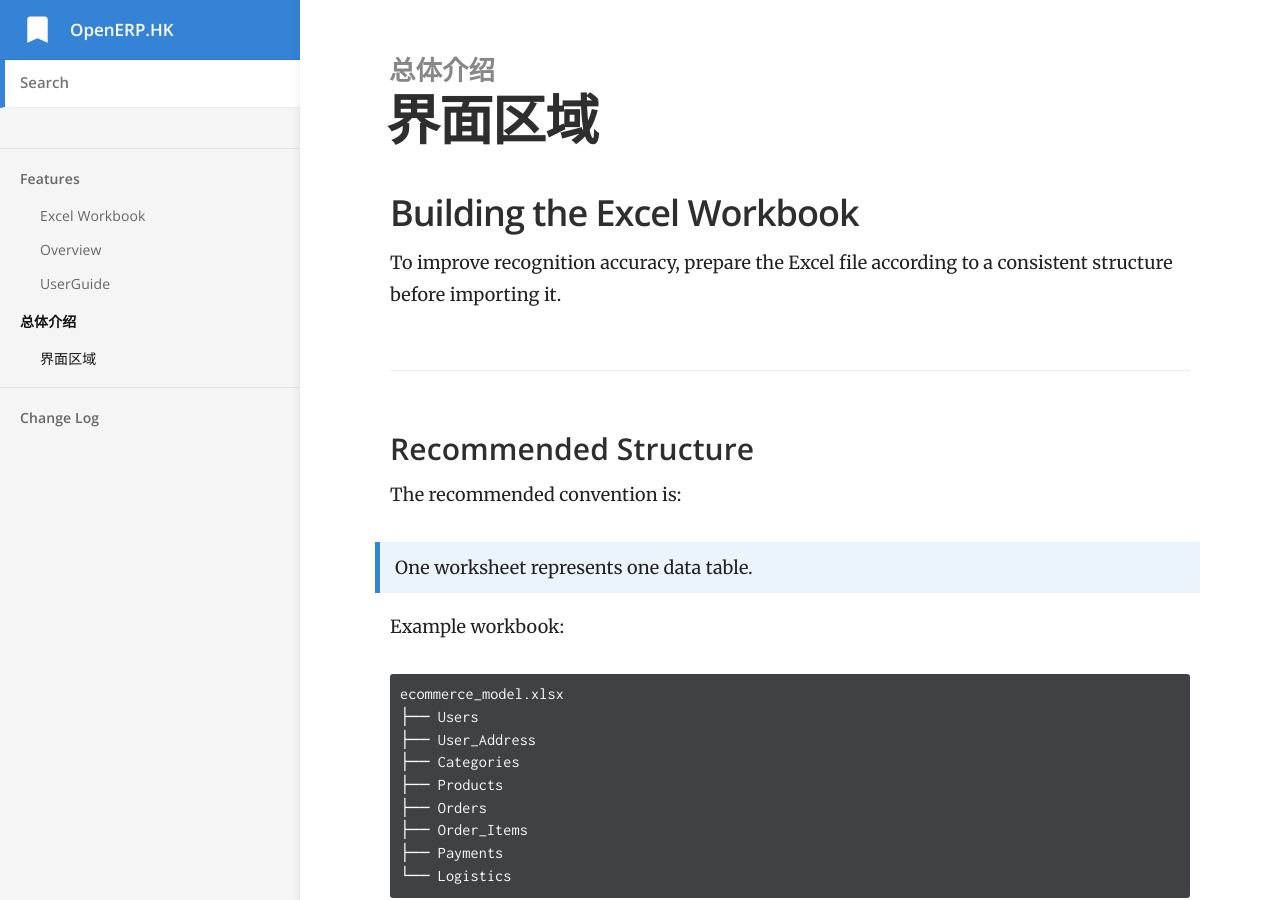
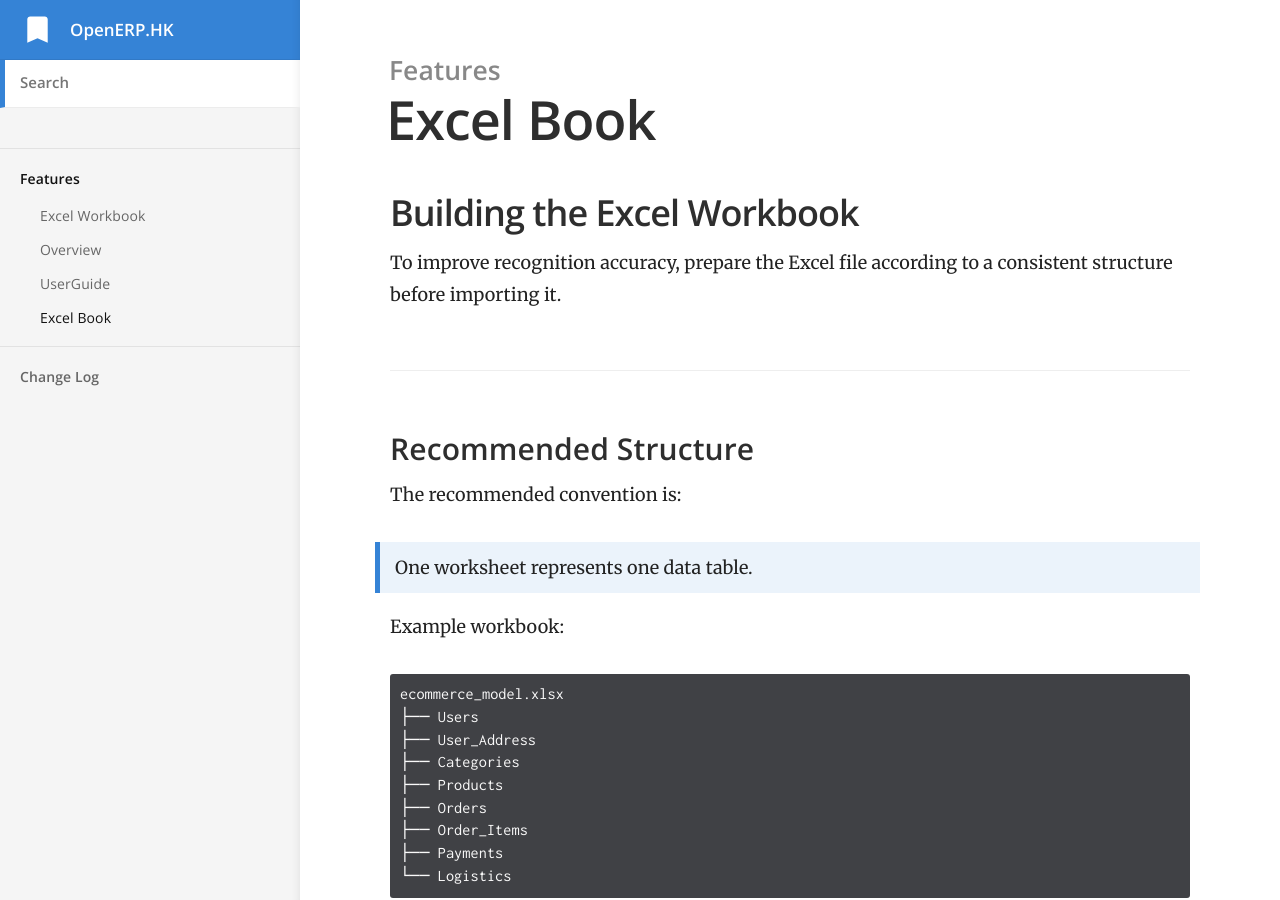
Before and after one commit to openerp-hk-t/doc, a Jekyll site: the page built from _docs/business insight/localization.md, in a window 1280 px wide and 900 px high. Built offline with Jekyll 4.4.1, drawn with Linux system fonts in a browser that asks for light colours.

Commit message:
Update localization.md

```diff
--- a/_docs/business insight/localization.md
+++ b/_docs/business insight/localization.md
@@ -1,6 +1,6 @@
 ---
-title: 界面区域
-category: 总体介绍
+title: Excel Book
+category: Features
 order: 2
 ---
 
```
